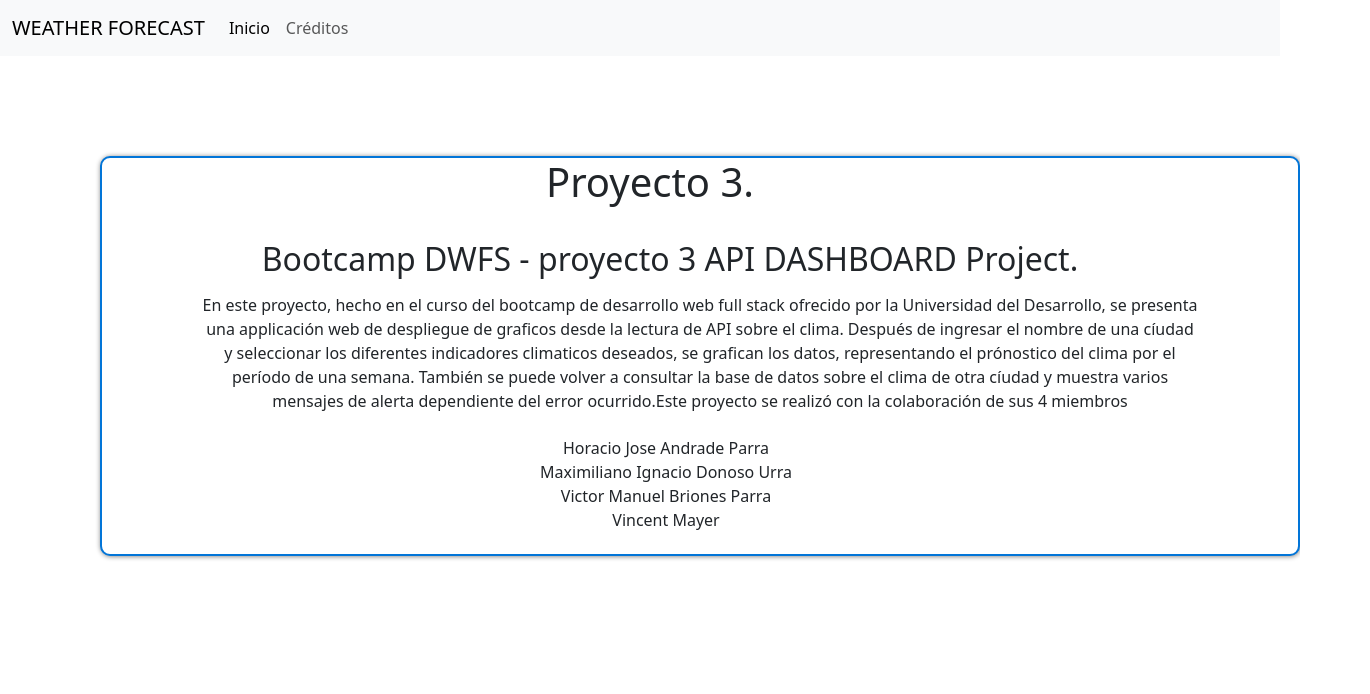
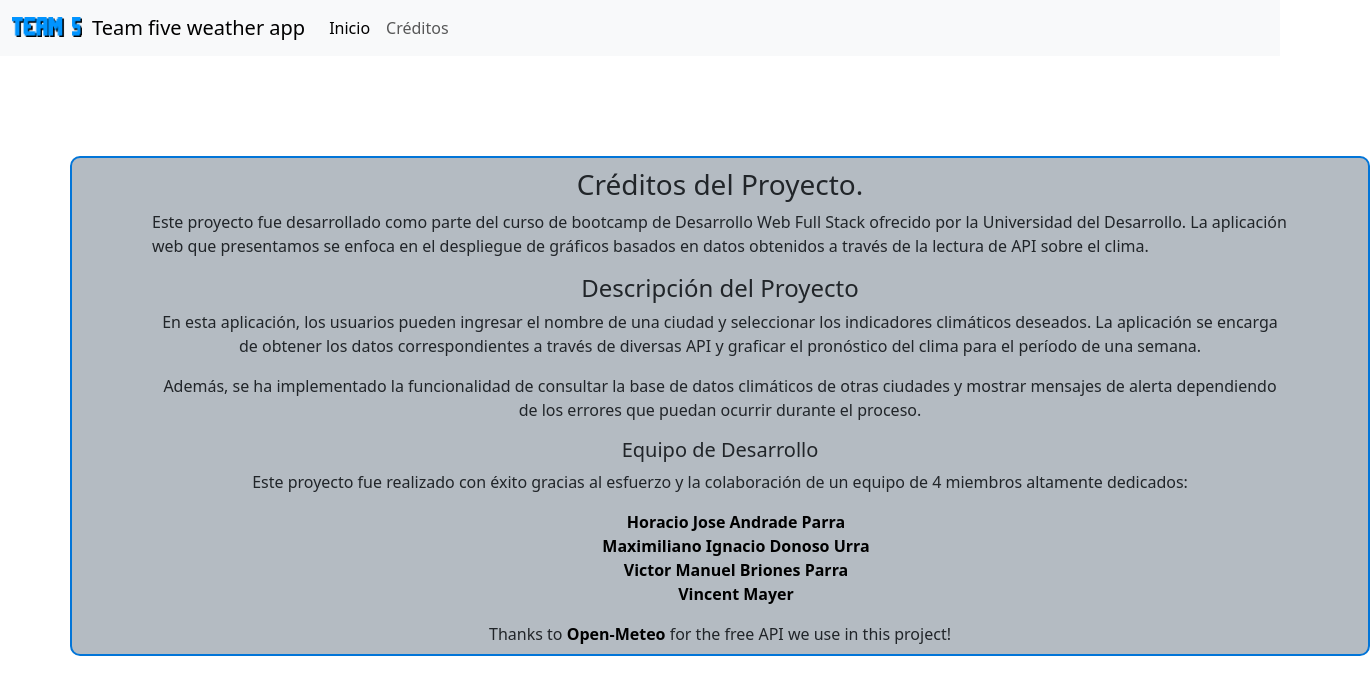
Before and after one commit to swamplord00/Proyecto-3, a plain HTML site: page assets/pages/Credits.html in a window 1280 px wide. Shown: the whole page, 1370 px wide, since content can reach past the window. Drawn offline with nearby package versions, Linux system fonts and the light colour scheme.

Commit message:
Credits Style

```diff
--- a/assets/css/styles.css
+++ b/assets/css/styles.css
@@ -5,6 +5,14 @@ div.hidden {
 label {
     color: darkblue;
 }
+
+img{
+    height: 20px;
+    width: 80px;
+    margin-top: -5px;
+    padding-right: 10px;
+}
+
 div.presentacion {
     width: 70vw;
     text-align: center;
@@ -149,17 +157,15 @@ h2{
 }
 
 .credits{
-    display: grid;
     border: solid 2px #0275d8;
     border-radius: 10px;
-    background-color: white;
-    box-shadow: .5px .5px 5px grey;
-    transition: all .3px;
-    padding-right:100px;
-    height: 400px;
-    width: 1200px;
+    height: 500px;
+    width: 1300px;
     margin-top: 100px;
-    margin-left: 100px;
+    margin-left: 70px;
+    margin-bottom: 100px;
+    background-color: rgb(180, 187, 194);
+    padding: 10px 80px;
 }
 
 .proyect{
@@ -172,14 +178,34 @@ h2{
 
 .proyectTwo{
     text-align: center;
-    margin-left: 100px;
 }
 
-li{
+.team{
     text-align: center;
     list-style: none;
 }
 
-li:hover{
-    color: #0275d8;
+.teamGit{
+    text-decoration: none;
+    color: black;
+    font-weight: 600;
 }
+
+.teamGit:hover{
+    color: blue;
+    transition: .6s;
+    cursor: pointer;
+}
+
+.pTwo{
+    text-align: center;
+    padding-left: 10;
+}
+
+.pThree{
+    text-align: center;
+}
+
+.pFour{
+    text-align: center;
+}
--- a/assets/js/main.js
+++ b/assets/js/main.js
@@ -1,7 +1,6 @@
 import { makeRequest } from './request.js';
 import { createGraphPrec } from './createGraphPrec.js';
 import { createGHumidity } from './createGHumidity.js';
-import { ClearG } from './ClearG.js';
 import { createGwind } from './createGraphWind.js';
 import { createGtemp } from './createGraphTemp.js';
 
@@ -36,7 +35,7 @@ const handlerRequest = async () => {
   const summaryDiv = document.getElementById('resultados');
   summaryDiv.innerHTML = `
     <div class="resumen">
-    <h2class="info">Resumen del clima actual</h2class=>
+    <h2 class="info">Resumen del clima actual</h2>
     <p href="#"  class="pTempM">Temp. maxima: ${daily.temperature_2m_max} °C</p>
     <p class="pTempm">Temp. minima: ${daily.temperature_2m_min} °C</p>
     <p class="pPrec">Precipitacion: ${daily.precipitation_sum} mm</p>
--- a/assets/pages/Credits.html
+++ b/assets/pages/Credits.html
@@ -9,17 +9,16 @@
       href="https://cdn.jsdelivr.net/npm/bootstrap@5.3.0-alpha3/dist/css/bootstrap.min.css"
       rel="stylesheet"
       integrity="sha384-KK94CHFLLe+nY2dmCWGMq91rCGa5gtU4mk92HdvYe+M/SXH301p5ILy+dN9+nJOZ"
-      crossorigin="anonymous"
-    />
+      crossorigin="anonymous"/>
     <!-- css -->
-    <link rel="stylesheet" href="/assets/css/styles.css" />
+    <link rel="stylesheet" href="../css/styles.css" />
     <title>Pronostico Climatico</title>
   </head>
   <body>
     <header>
       <nav class="navbar navbar-expand-lg bg-body-tertiary">
         <div class="container-fluid">
-          <a class="navbar-brand" href="/index.html">WEATHER FORECAST </a>
+          <a class="navbar-brand" href="/index.html"><img src="../images/logo.png" alt="">Team five weather app</a>
           <button
             class="navbar-toggler"
             type="button"
@@ -34,9 +33,7 @@
           <div class="collapse navbar-collapse" id="navbarSupportedContent">
             <ul class="navbar-nav me-auto mb-2 mb-lg-0">
               <li class="nav-item">
-                <a class="nav-link active" aria-current="page" href="/index.html"
-                  >Inicio</a
-                >
+                <a class="nav-link active" aria-current="page" href="/index.html">Inicio</a>
               </li>
               <li class="nav-item">
                 <a class="nav-link" href="./assets/pages/Credits.html"
@@ -50,13 +47,19 @@
     </header>
 
     <main class="credits">
-        <h1 class="proyect">Proyecto 3.</h1>
-        <h2 class="proyectOne">Bootcamp DWFS - proyecto 3 API DASHBOARD Project.</h2>
-        <p class="proyectTwo">En este proyecto, hecho en el curso del bootcamp de desarrollo web full stack ofrecido por la Universidad del Desarrollo, se presenta una applicación web de despliegue de graficos desde la lectura de API sobre el clima. Después de ingresar el nombre de una cíudad y seleccionar los diferentes indicadores climaticos deseados, se grafican los datos, representando el prónostico del clima por el período de una semana. También se puede volver a consultar la base de datos sobre el clima de otra cíudad y muestra varios mensajes de alerta dependiente del error ocurrido.Este proyecto se realizó con la colaboración de sus 4 miembros</p>
+        <h3 class="proyect">Créditos del Proyecto.</h3>
+        <p class="pOne">Este proyecto fue desarrollado como parte del curso de bootcamp de Desarrollo Web Full Stack ofrecido por la Universidad del Desarrollo. La aplicación web que presentamos se enfoca en el despliegue de gráficos basados en datos obtenidos a través de la lectura de API sobre el clima.</p>
+        <h4 class="proyectOne">Descripción del Proyecto</h4>
+        <p class="pTwo">En esta aplicación, los usuarios pueden ingresar el nombre de una ciudad y seleccionar los indicadores climáticos deseados. La aplicación se encarga de obtener los datos correspondientes a través de diversas API y graficar el pronóstico del clima para el período de una semana.</p>
+        <p class="pThree">Además, se ha implementado la funcionalidad de consultar la base de datos climáticos de otras ciudades y mostrar mensajes de alerta dependiendo de los errores que puedan ocurrir durante el proceso.</p>
+        <h5 class="proyectTwo">Equipo de Desarrollo</h5>
+        <p class="pFour">Este proyecto fue realizado con éxito gracias al esfuerzo y la colaboración de un equipo de 4 miembros altamente dedicados:</p>
         <ul>
-            <li><a class="dropdown-item" target="_blank" href="https://github.com/andradeparrah">Horacio Jose Andrade Parra</a></li>
-            <li><a class="dropdown-item" target="_blank" href="https://github.com/Maxitronado">Maximiliano Ignacio Donoso Urra</a></li>
-            <li><a class="dropdown-item" target="_blank" href="https://github.com/swamplord00">Victor Manuel Briones Parra</a></li>
-            <li><a class="dropdown-item" target="_blank" href="https://github.com/vincentmayer1808">Vincent Mayer</a></li>
+            <li class="team"><a class="teamGit" target="_blank" href="https://github.com/andradeparrah">Horacio Jose Andrade Parra</a></li>
+            <li class="team"><a class="teamGit" target="_blank" href="https://github.com/Maxitronado">Maximiliano Ignacio Donoso Urra</a></li>
+            <li class="team"><a class="teamGit" target="_blank" href="https://github.com/swamplord00">Victor Manuel Briones Parra</a></li>
+            <li class="team"><a class="teamGit" target="_blank" href="https://github.com/vincentmayer1808">Vincent Mayer</a></li>
         </ul>
+
+        <p class="team">Thanks to <a class="teamGit" href="https://open-meteo.com/en/docs">Open-Meteo</a> for the free API we use in this project!</p>
     </main>
```
Also changed, not shown: assets/js/ClearG.js (deleted, +0 -31 lines), index.html (+3 -4 lines), assets/images/logo.png (added).
